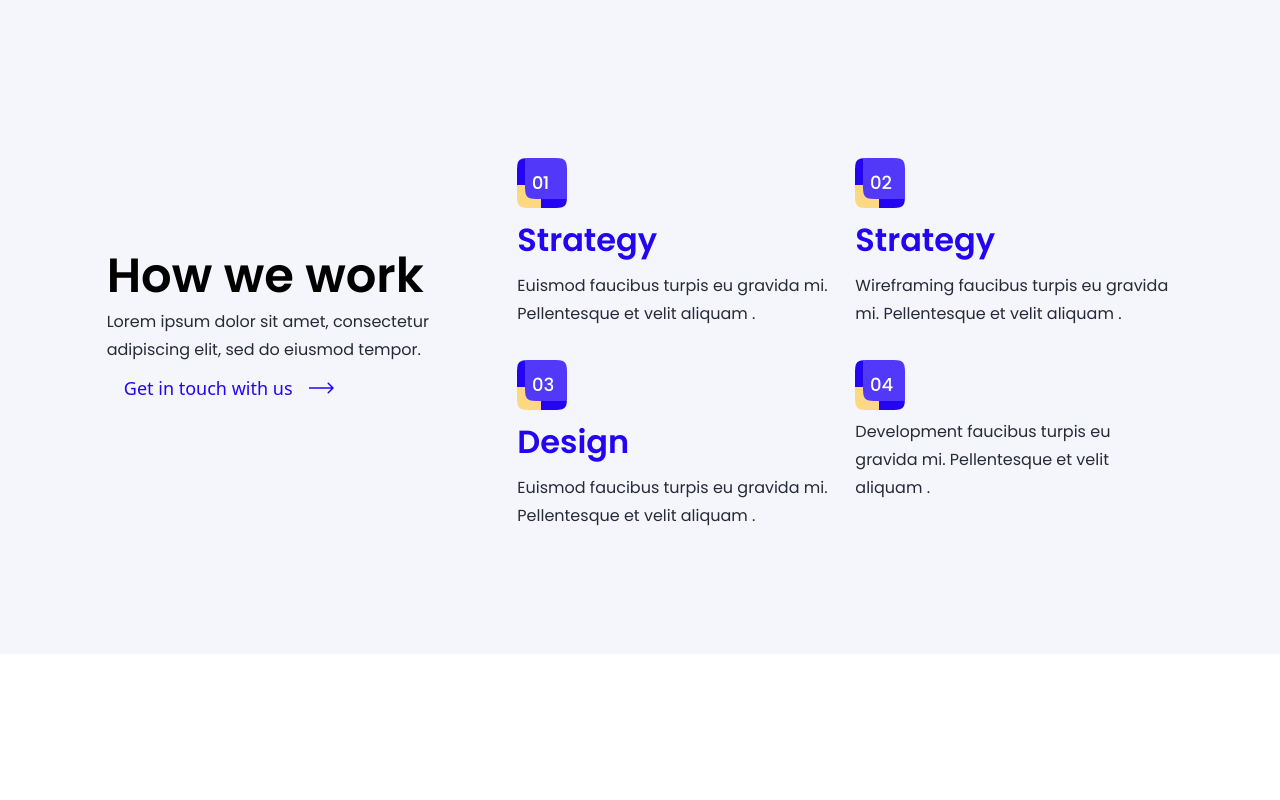
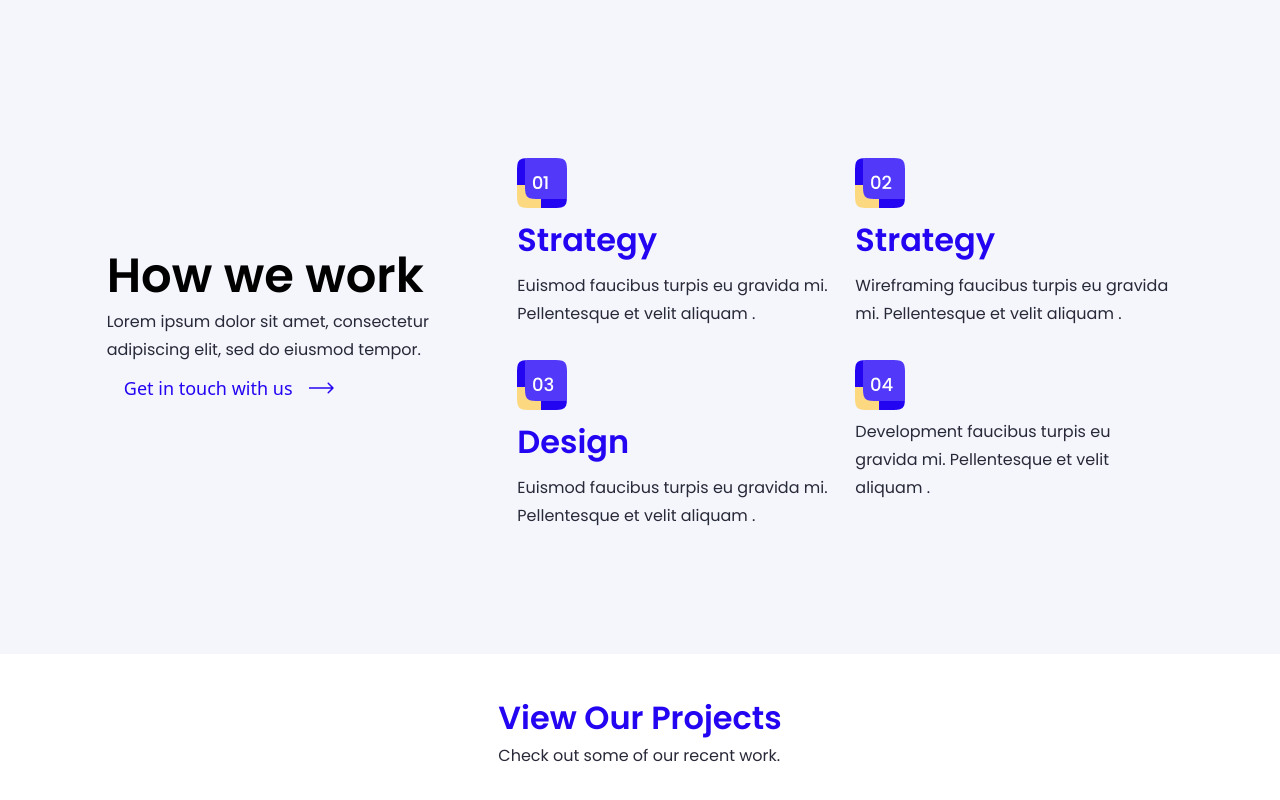
Before and after one commit to reza-foroutan/finsweet, a website built with Vite: page index.html in a window 1280 px wide. Shown: the part 814-1614 px from the top of the page. Before the commit the page ends 1468 px from the top, so only its background shows below. Built offline with nearby package versions, Linux system fonts and the light colour scheme.

Commit message:
Update index.html

```diff
--- a/index.html
+++ b/index.html
@@ -337,6 +337,16 @@
           </div>
         </div>
         <!-- end make how we work -->
+        <!-- make view our projects -->
+        <div class="my-10">
+          <h2 class="font-poppins font-semibold text-[32px] leading-[48px] text-primary-royal-blue">
+            View Our Projects
+          </h2>
+          <p class="font-poppins font-normal text-[16px] leading-[28px] text-primary-dark-blue">
+            Check out some of our recent work.
+          </p>
+        </div>
+        <!-- end make view our projects -->
       </div>
     </div>
     <!-- end make start project -->
```
